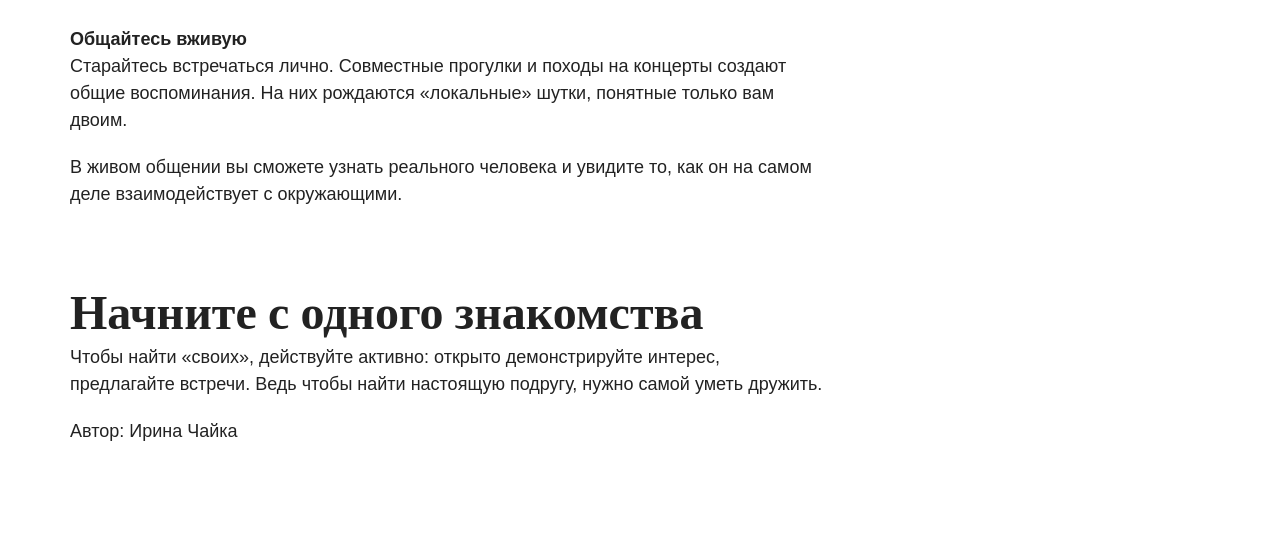
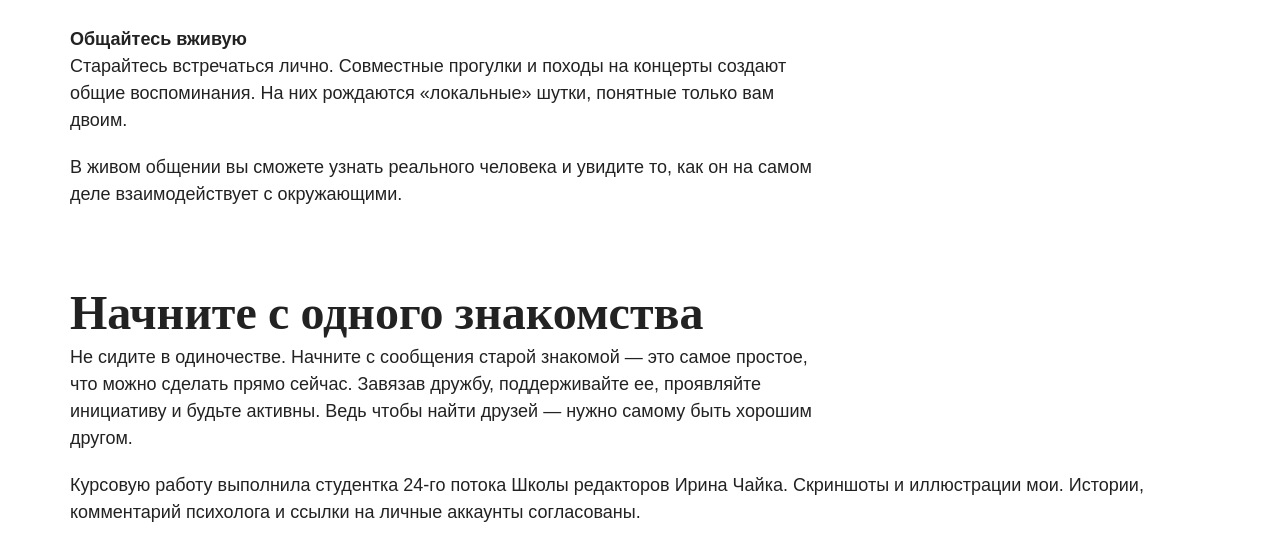
Before and after one commit to iglaros/friends-after-30, a plain HTML site: page index.html in a window 1280 px wide. Shown: the part 9337-9883 px from the top of the page. Before the commit the page ends 9802 px from the top, so only its background shows below. Drawn offline with nearby package versions, Linux system fonts and the light colour scheme.

Commit message:
Update index.html

```diff
--- a/index.html
+++ b/index.html
@@ -606,16 +606,13 @@
   <h2>Начните с одного знакомства</h2>
 
   <p>
-    Чтобы найти «своих», действуйте активно:
-    открыто демонстрируйте интерес, предлагайте встречи.
-    Ведь чтобы найти настоящую подругу,
-    нужно самой уметь дружить.
+    Не сидите в одиночестве. Начните с сообщения старой знакомой — это самое простое, что можно сделать прямо сейчас. Завязав дружбу, поддерживайте ее, проявляйте инициативу и будьте активны. Ведь чтобы найти друзей — нужно самому быть хорошим другом.
   </p>
 
 </section>
 
     <footer class="article-footer">
-  <p>Автор: Ирина Чайка</p>
+  <p>Курсовую работу выполнила студентка 24-го потока Школы редакторов Ирина Чайка. Скриншоты и иллюстрации мои. Истории, комментарий психолога и ссылки на личные аккаунты согласованы.</p>
 </footer>
 
   </article>
```
